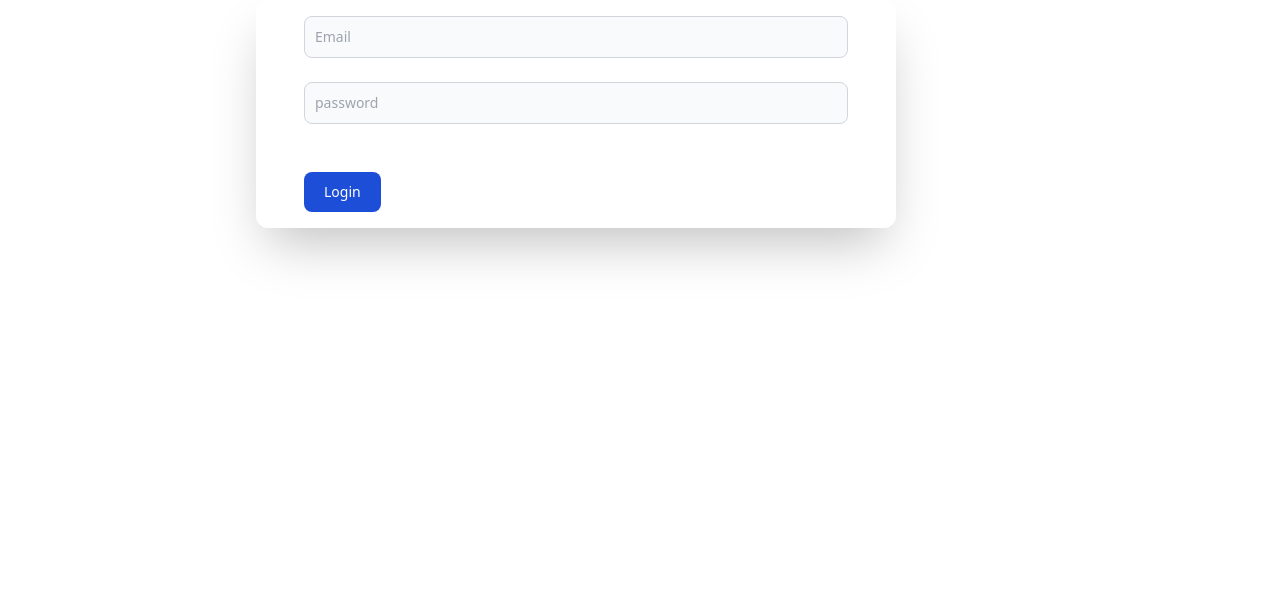
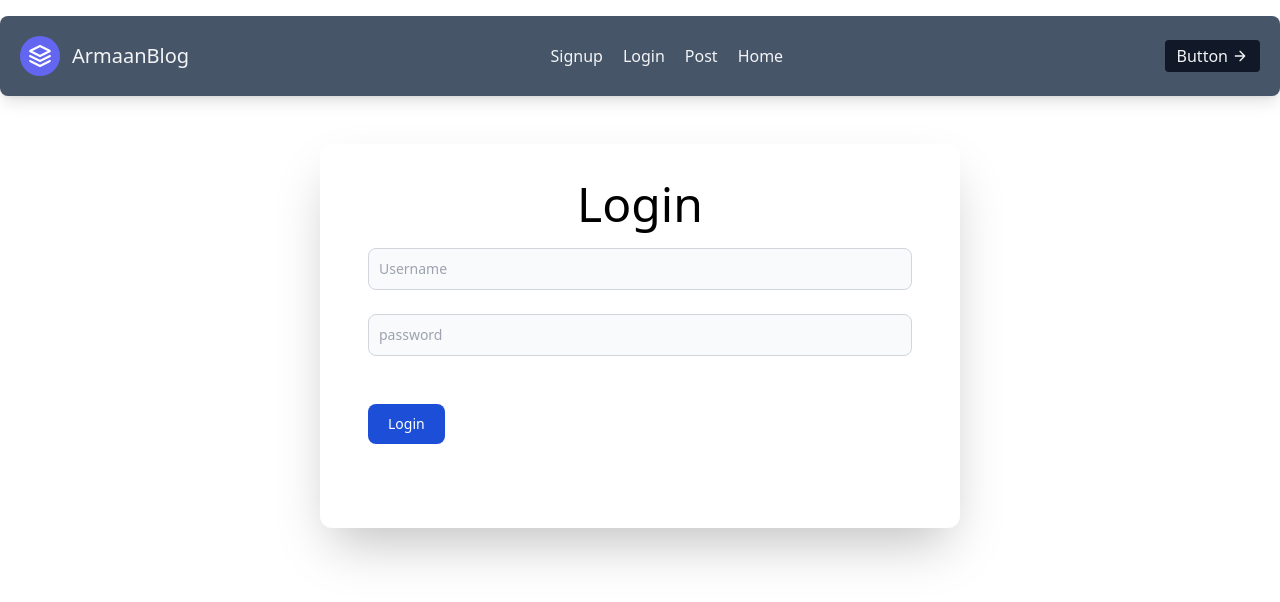
Before and after one commit to armaankhan8270/BlogApp-Mern-, a React (Create React App) app in the folder clients/blogpost/: page /login in a window 1280 px wide. Shown: the top 602 px of the page. Built offline with nearby package versions, Linux system fonts and the light colour scheme.

Commit message:
login done

```diff
--- a/clients/blogpost/src/Components/Login.js
+++ b/clients/blogpost/src/Components/Login.js
@@ -1,36 +1,73 @@
-import React from "react";
+import axios from "axios";
+import React, { useState } from "react";
+import Post from "./Post";
+const Login = (e) => {
+  const [username, setusername] = useState();
+  const [password, setpassword] = useState();
+  const [HomePage, setHomePage] = useState(false);
+  const Login = async (e) => {
+    const url = "http://localhost:3001/user/login";
+    const LoginData = { username, password };
+    if (!username || !password) {
+      alert("first enter username and passworrd");
+    } else {
+      e.preventDefault();
+      await axios
+        .post(url, LoginData)
+        .then((e) => {
+          console.log(e);
+          alert("your welcome to our website ");
+          setHomePage(true);
+        })
+        .catch((value) => {
+          console.log(value);
+        });
+    }
+  };
 
-const Login = () => {
   return (
-    <div className="lg:w-1/2 sm:w-full lg:ml-64 sm:ml-0 lg:pr-12 lg:pl-12 rounded-xl sm:p-4 shadow-2xl">
-      <form>
+    <>
+      {!HomePage === true ? (
+        <div className="lg:w-1/2 sm:w-full lg:h-96 lg:mt-12 sm:mt-4  lg:ml-80 sm:ml-0 lg:pr-12 lg:pl-12 rounded-xl sm:p-4 shadow-2xl">
+          <form onSubmit={Login}>
+            <h1 className="text-center lg:text-5xl sm:text-sm lg:m-5 ">
+              Login
+            </h1>
             <div class="mb-6">
               <input
-            type="email"
+                value={username}
+                onChange={(e) => setusername(e.target.value)}
+                type="text"
                 id="email"
                 class="bg-gray-50 border border-gray-300 text-gray-900 text-sm rounded-lg focus:ring-blue-500 focus:border-blue-500 block w-full p-2.5 dark:bg-gray-700 dark:border-gray-600 dark:placeholder-gray-400 dark:text-white dark:focus:ring-blue-500 dark:focus:border-blue-500"
-            placeholder="Email"
-            required=""
+                placeholder="Username"
+                required={true}
               />
             </div>
             <div class="mb-6">
               <input
+                value={password}
+                onChange={(e) => setpassword(e.target.value)}
                 type="password"
                 id="password"
                 class="bg-gray-50 border border-gray-300 text-gray-900 text-sm rounded-lg focus:ring-blue-500 focus:border-blue-500 block w-full p-2.5 dark:bg-gray-700 dark:border-gray-600 dark:placeholder-gray-400 dark:text-white dark:focus:ring-blue-500 dark:focus:border-blue-500"
-            required=""
+                required
                 placeholder="password"
               />
             </div>
             <div class="flex items-start mb-6"></div>
             <button
-          type="submit"
-          class="text-white bg-blue-700 hover:bg-blue-800 focus:ring-4 focus:outline-none focus:ring-blue-300 font-medium rounded-lg text-sm w-full sm:w-auto px-5 py-2.5 text-center dark:bg-blue-600 dark:hover:bg-blue-700 dark:focus:ring-blue-800"
+              onClick={Login}
+              className={`text-white  {} bg-blue-700 hover:bg-blue-800 focus:ring-4 focus:outline-none focus:ring-blue-300 font-medium rounded-lg text-sm w-full sm:w-auto px-5 py-2.5 text-center dark:bg-blue-600 dark:hover:bg-blue-700 dark:focus:ring-blue-800`}
             >
               Login
             </button>
           </form>
         </div>
+      ) : (
+        <Post />
+      )}
+    </>
   );
 };
 
--- a/clients/blogpost/src/index.js
+++ b/clients/blogpost/src/index.js
@@ -8,12 +8,14 @@ import Post from "./Components/Post";
 import Allposts from "./Components/Allposts";
 import Signup from "./Components/Signup";
 import { StateApiContext } from "./context/Api";
+import Navbar from "./Components/Navbar";
 
 const root = ReactDOM.createRoot(document.getElementById("root"));
 root.render(
   <StateApiContext>
     <BrowserRouter>
       {/* <App /> */}
+      <Navbar />
       <Routes>
         <Route path="/" element={<App />} />
         <Route path="/signup" element={<Signup />} />
```
Also changed, not shown: 1 other file (tests, documents, lock files or other folders). Lines whose indentation alone changed are shown as unchanged.
